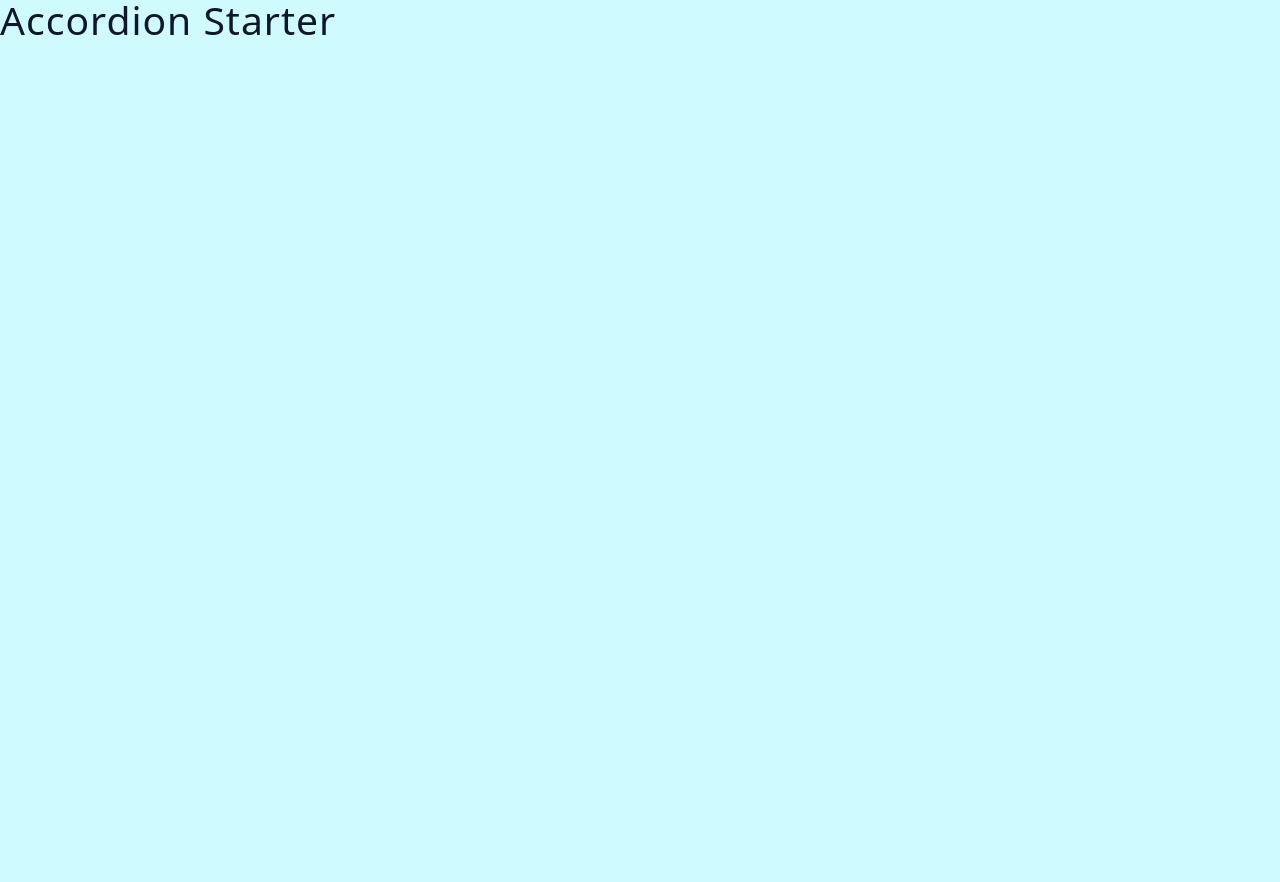
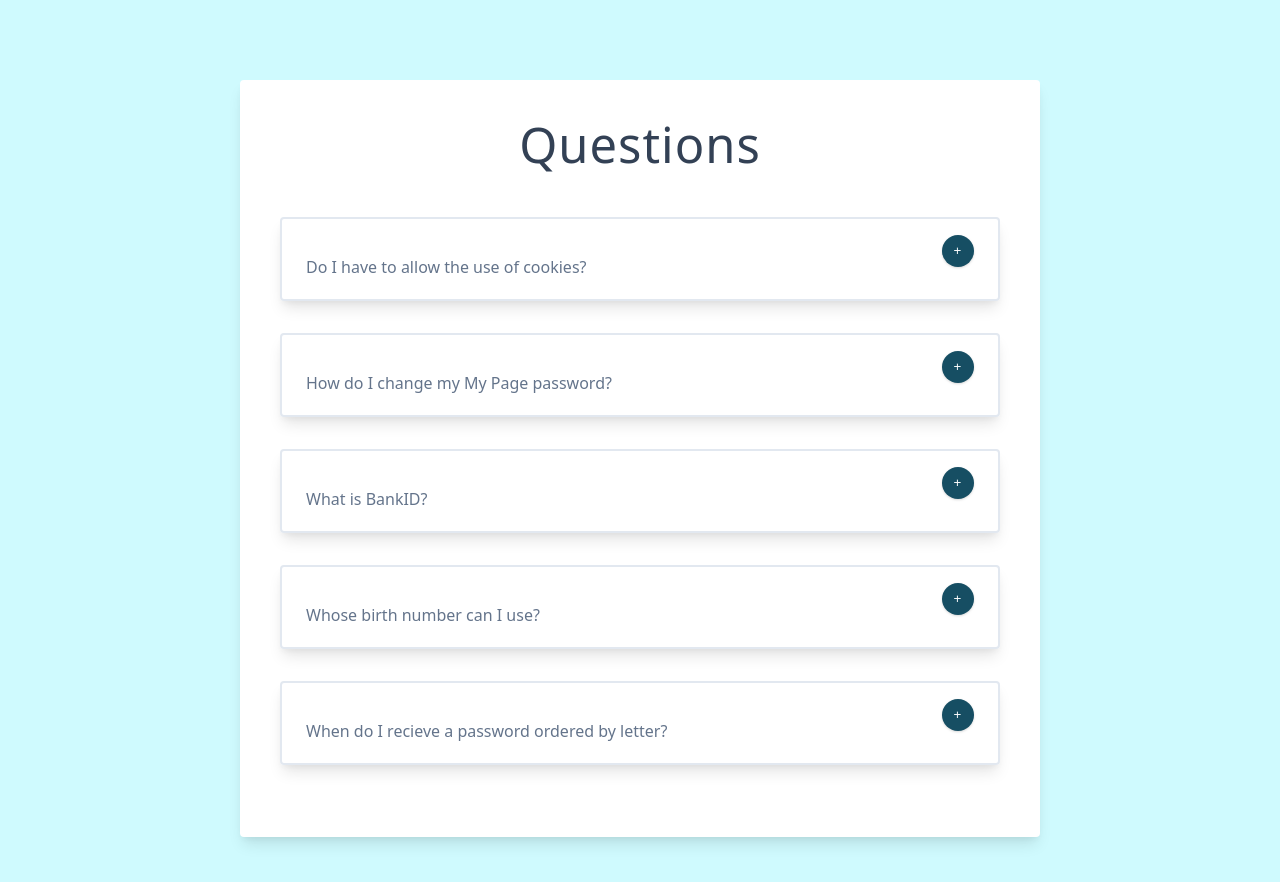
Before and after one commit to abrsh6266/Accordion, a React (Vite) app: page / in a window 1280 px wide. Shown: the top 882 px of the page. Before the commit the page ends 800 px from the top, so only its background shows below. Built offline with nearby package versions, Linux system fonts and the light colour scheme.

Commit message:
creating questions component

```diff
--- a/src/App.jsx
+++ b/src/App.jsx
@@ -1,4 +1,17 @@
+import { SingleQuestion } from "./SingleQuestion";
+import { useState } from "react";
+import data from "./data";
 const App = () => {
-  return <h2>Accordion Starter</h2>;
+  const [questions, setQuestions] = useState(data);
+  return (
+    <main>
+      <article className="container">
+        <h1>Questions</h1>
+        {questions.map((question) => {
+          return <SingleQuestion question={question} key={question.id}/>;
+        })}
+      </article>
+    </main>
+  );
 };
 export default App;
--- /dev/null
+++ b/src/SingleQuestion.jsx
@@ -0,0 +1,11 @@
+import { useState } from "react";
+export function SingleQuestion({question}) {
+  const [isClicked,setClick] = useState(false)
+  return <div className="question">
+              <header>
+                <p>{question.title}</p>
+                <button className='btn question-btn' onClick={setClick[true]}>{isClicked?'-':'+'}</button>
+                {isClicked && <p>{question.info}</p>}
+              </header>
+            </div>;
+}
```
Also changed, not shown: src/Questions.jsx (added).
